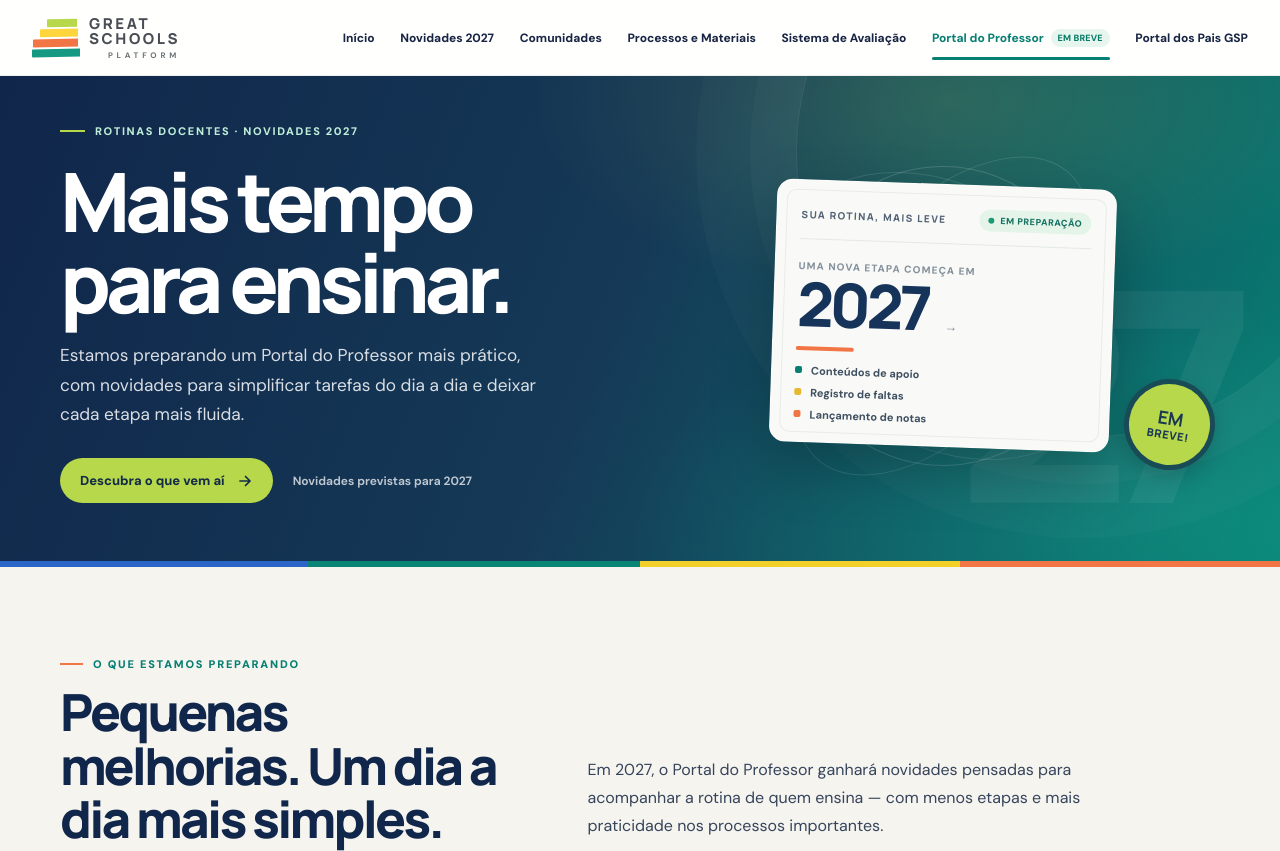
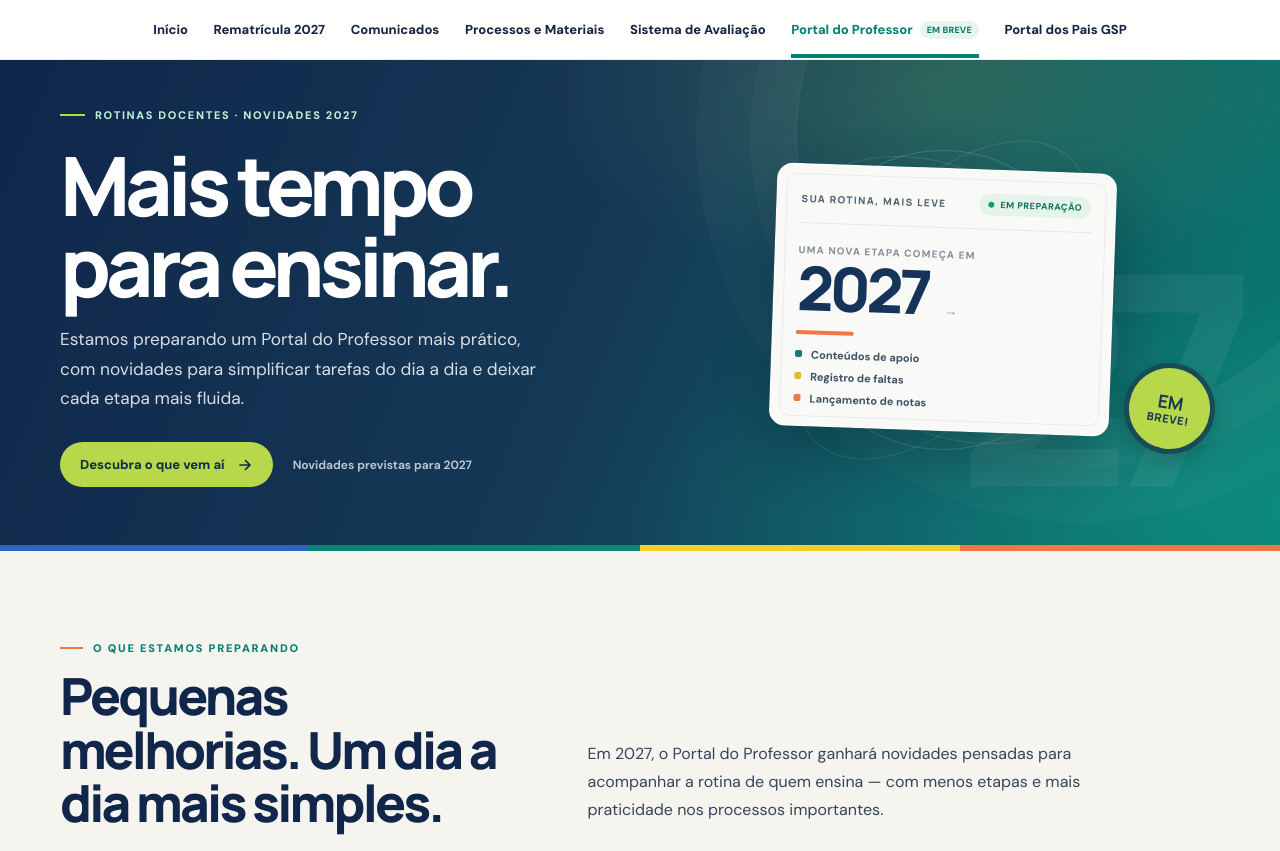
Before and after one commit to rogereducacional-agente/portal-educacional-gsp, a plain HTML site: page portal-professor.html in a window 1280 px wide. Shown: the top 851 px of the page. Drawn offline with Linux system fonts and the light colour scheme.

Commit message:
Ajusta navegacao do Portal do Professor

```diff
--- a/portal-professor.html
+++ b/portal-professor.html
@@ -15,8 +15,8 @@
     body{margin:0;background:var(--paper);color:var(--ink);font-family:var(--text);font-size:16px;-webkit-font-smoothing:antialiased}
     a{color:inherit}
     a:focus-visible{outline:3px solid var(--coral);outline-offset:4px;border-radius:4px}
-    .site-header{height:76px;background:rgba(255,255,255,.97);display:flex;align-items:center;position:relative;z-index:5;border-bottom:1px solid rgba(16,38,74,.08)}
-    .nav-wrap{width:min(1360px,calc(100% - 64px));margin:auto;display:flex;align-items:center;justify-content:space-between;gap:32px}
+    .site-header{height:60px;background:rgba(255,255,255,.97);display:flex;align-items:center;position:relative;z-index:5;border-bottom:1px solid rgba(16,38,74,.08)}
+    .nav-wrap{width:min(1360px,calc(100% - 64px));margin:auto;display:flex;align-items:center;justify-content:center}
     .brand{display:inline-flex;align-items:center;gap:9px;text-decoration:none;min-width:max-content}
     .brand-mark{width:48px;height:38px;display:flex;flex-direction:column;justify-content:flex-end;gap:2px;transform:skewY(-1deg)}
     .brand-mark span{height:8px;display:block;border-radius:1px 0 0 1px}
@@ -27,10 +27,10 @@
     .brand-name{font-family:var(--display);font-weight:800;letter-spacing:.17em;font-size:15px;line-height:1.02;color:#4a4d55}
     .brand-name small{display:block;font-family:var(--text);font-size:8px;font-weight:700;letter-spacing:.47em;text-align:right;color:#6c7477;margin-top:4px}
     .main-nav{display:flex;align-items:center;gap:clamp(15px,2vw,31px)}
-    .main-nav a{text-decoration:none;font-size:12px;font-weight:750;color:#172443;transition:color .2s var(--ease)}
+    .main-nav a{text-decoration:none;font-size:13px;font-weight:800;color:#172443;transition:color .2s var(--ease)}
     .main-nav a:hover{color:var(--teal)}
     .main-nav .current{color:var(--teal);position:relative}
-    .main-nav .current:after{content:"";position:absolute;left:0;right:0;height:3px;bottom:-14px;background:var(--teal);border-radius:3px}
+    .main-nav .current:after{content:"";position:absolute;left:0;right:0;height:4px;bottom:-20px;background:var(--teal);border-radius:0}
     .tiny-status{font-size:9px;color:#087b68;background:#e6f5ee;padding:3px 7px;border-radius:100px;margin-left:4px;vertical-align:1px;font-weight:800;letter-spacing:.02em}
     .hero{min-height:438px;overflow:hidden;position:relative;background:linear-gradient(112deg,#10264a 0%,#153957 48%,#087f73 100%);color:white;isolation:isolate}
     .hero:before{content:"";position:absolute;z-index:-1;inset:0;background:radial-gradient(ellipse at 74% 5%,rgba(183,216,75,.17),transparent 31%),radial-gradient(ellipse at 93% 91%,rgba(25,185,155,.25),transparent 34%)}
@@ -104,14 +104,10 @@
 <body>
   <header class="site-header">
     <div class="nav-wrap">
-      <a class="brand" href="validacao-alteracoes-salas-apoio-modelo.html#inicio" aria-label="Great Schools Platform — início">
-        <span class="brand-mark" aria-hidden="true"><span></span><span></span><span></span><span></span></span>
-        <span class="brand-name">GREAT<br>SCHOOLS<small>PLATFORM</small></span>
-      </a>
       <nav class="main-nav" aria-label="Navegação principal">
         <a href="validacao-alteracoes-salas-apoio-modelo.html#inicio">Início</a>
-        <a href="rematricula-2027.html">Novidades 2027</a>
-        <a href="comunicados.html">Comunidades</a>
+        <a href="rematricula-2027.html">Rematrícula 2027</a>
+        <a href="comunicados.html">Comunicados</a>
         <a href="treinamentos-e-guias.html">Processos e Materiais</a>
         <a href="sistema-avaliacao.html">Sistema de Avaliação</a>
         <a class="current" href="portal-professor.html" aria-current="page">Portal do Professor <span class="tiny-status">EM BREVE</span></a>
```
